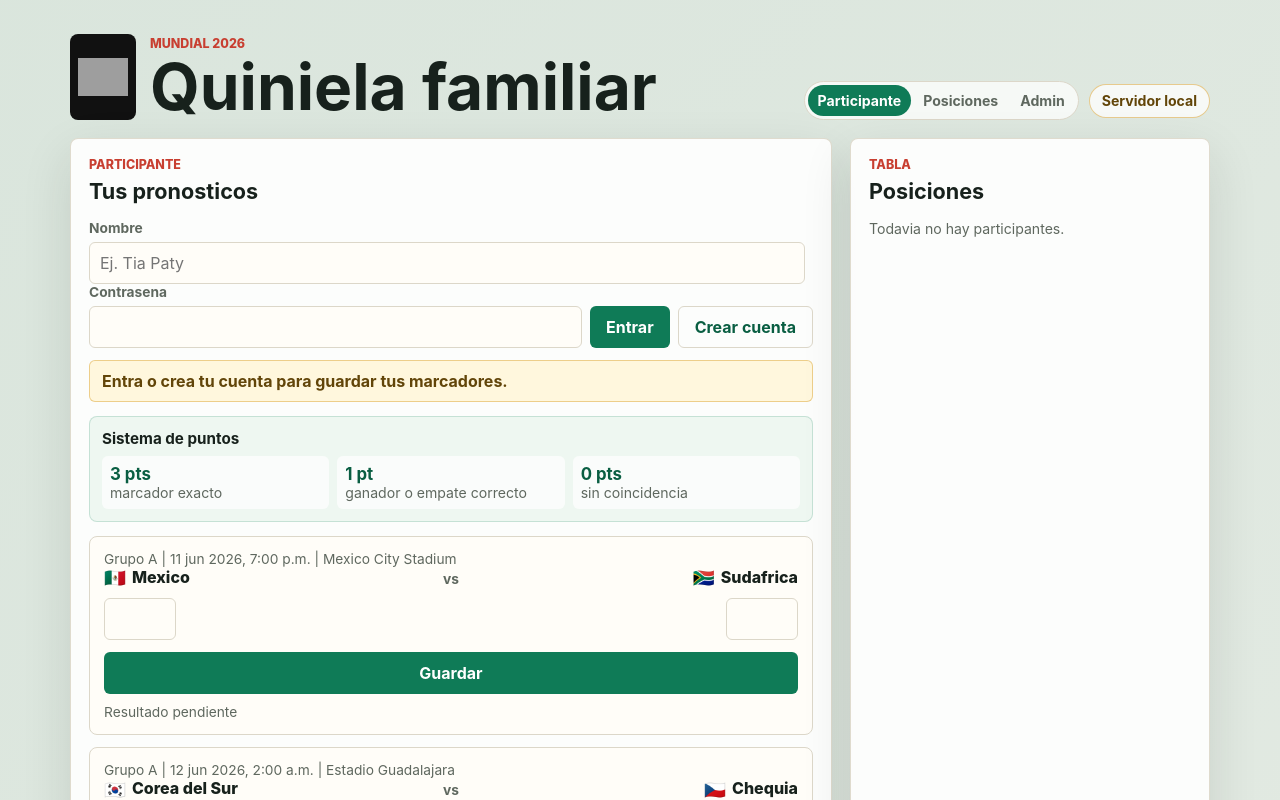
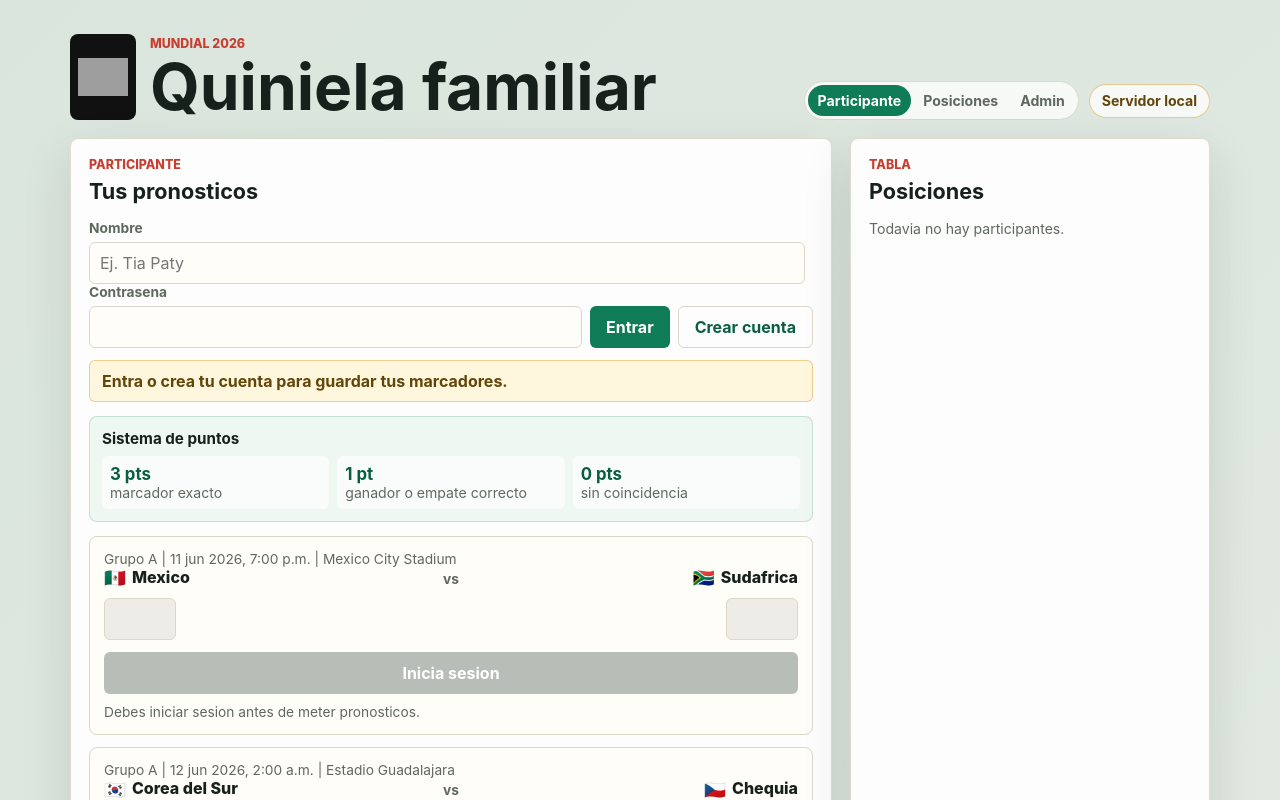
Before and after one commit to LuzSanchezMar/QUINIELA_2026_WC, a Next.js app: page / in a window 1280 px wide. Shown: the top 800 px of the page. Built offline with nearby package versions, Linux system fonts and the light colour scheme; grey boxes are pictures that could not be loaded.

Commit message:
Notificaciones de login y pronosticos
La app notificas cuando hayas metido un marcador y te bloquea meter un marcador hasta que no estes logeado

```diff
--- a/app/quiniela-client.js
+++ b/app/quiniela-client.js
@@ -101,6 +101,9 @@ export default function QuinielaClient({ view = "player" }) {
           persistLocal(next);
           return next;
         });
+        if (action === "prediction") {
+          setStatus({ text: "Pronostico guardado", mode: "online" });
+        }
       } catch (error) {
         setStatus({ text: error.message, mode: "error" });
       }
@@ -115,7 +118,7 @@ export default function QuinielaClient({ view = "player" }) {
         body: JSON.stringify({ action, payload })
       });
       setState(normalizeState(data.state));
-      setStatus({ text: "En linea", mode: "online" });
+      setStatus({ text: action === "prediction" ? "Pronostico guardado" : "En linea", mode: "online" });
     } catch (error) {
       setStatus({ text: error.message, mode: "error" });
     }
@@ -404,7 +407,8 @@ function MatchCard({ match, pick, result, onSave, canSave }) {
   }, [pick]);
 
   const teamsPending = match.teamsConfirmed === false;
-  const locked = hasMatchStarted(match) || teamsPending;
+  const loginRequired = !canSave;
+  const locked = hasMatchStarted(match) || teamsPending || loginRequired;
 
   function handleSave() {
     if (!canSave || locked || home === "" || away === "") return;
@@ -443,12 +447,14 @@ function MatchCard({ match, pick, result, onSave, canSave }) {
           />
         </label>
         <button className="save-pick" type="button" onClick={handleSave} disabled={locked}>
-          {teamsPending ? "Por definir" : locked ? "Cerrado" : "Guardar"}
+          {loginRequired ? "Inicia sesion" : teamsPending ? "Por definir" : locked ? "Cerrado" : "Guardar"}
         </button>
       </div>
       <div className="result-line">
         {result
           ? `Resultado: ${result.home}-${result.away} | Tus puntos: ${scorePrediction(pick, result)}`
+          : loginRequired
+            ? "Debes iniciar sesion antes de meter pronosticos."
           : teamsPending
             ? "Equipos por definir. Pronostico pendiente"
           : locked
```
